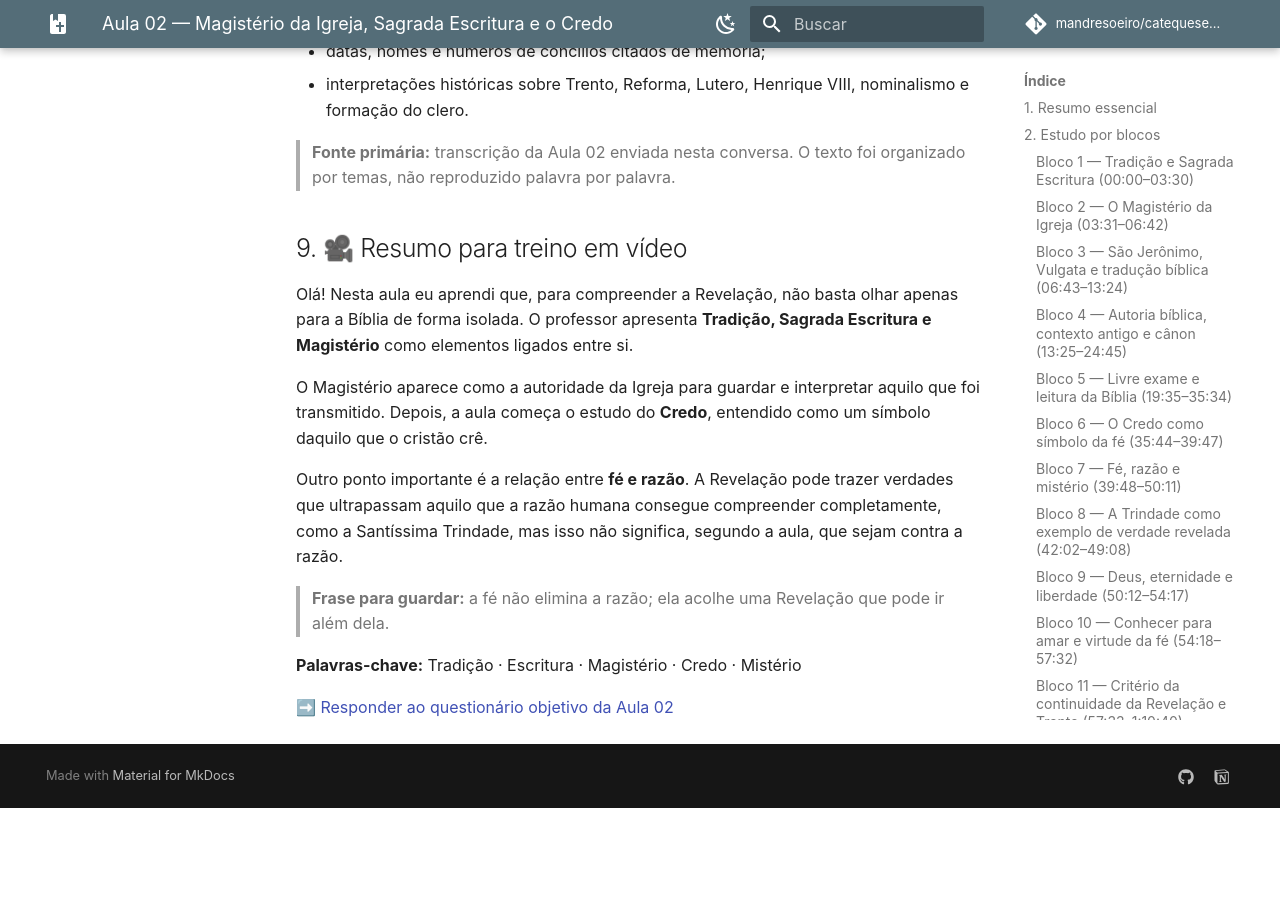
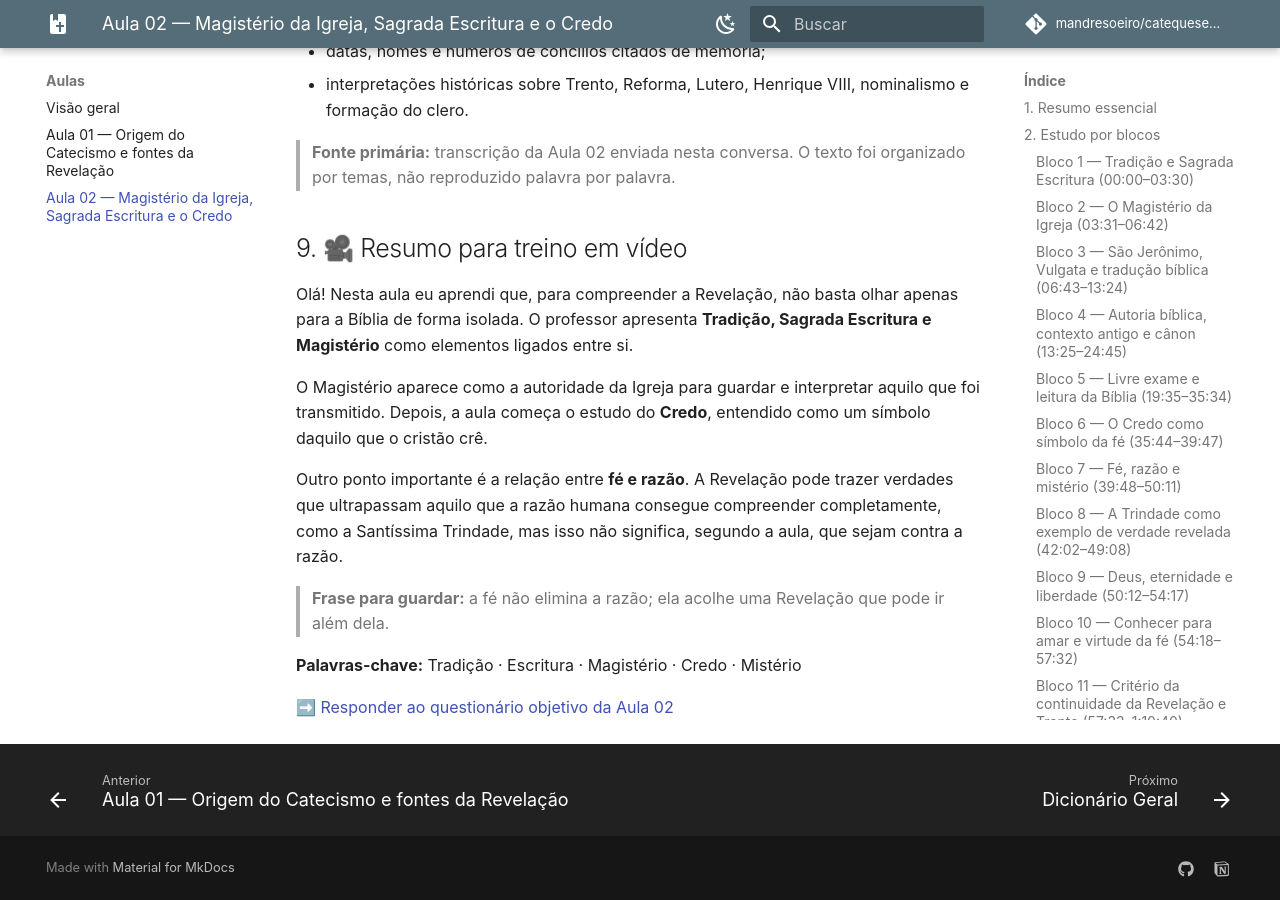
Before and after one commit to mandresoeiro/catequese-tradicional, an MkDocs documentation site: the page built from docs/aulas/aula-02.md, in a window 1280 px wide and 900 px high, scrolled down 7536 px. Built offline with MkDocs 1.6.1 and Material for MkDocs 9.7.7, drawn with Linux system fonts in a browser that asks for light colours; comment, search, counter and statistics services are not loaded; before the commit the page ends 8344 px from its top, so only the background shows below that.

Commit message:
nav: adiciona aula 02 e questionário

```diff
--- a/mkdocs.yml
+++ b/mkdocs.yml
@@ -41,9 +41,11 @@ nav:
   - Aulas:
       - Visão geral: aulas/index.md
       - Aula 01 — Origem do Catecismo e fontes da Revelação: aulas/aula-01.md
+      - Aula 02 — Magistério da Igreja, Sagrada Escritura e o Credo: aulas/aula-02.md
   - Dicionário Geral: dicionario.md
   - Questionários:
       - Aula 01: questionarios/aula-01.md
+      - Aula 02: questionarios/aula-02.md
   - Sobre o projeto: sobre.md
   - Notion: https://app.notion.com/p/3da3fd17d4d4804b8f1fd881fe445019
 
```
